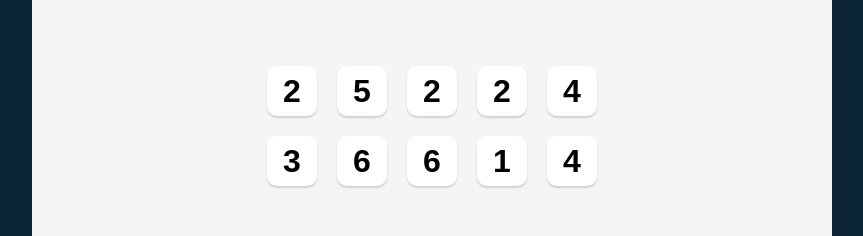
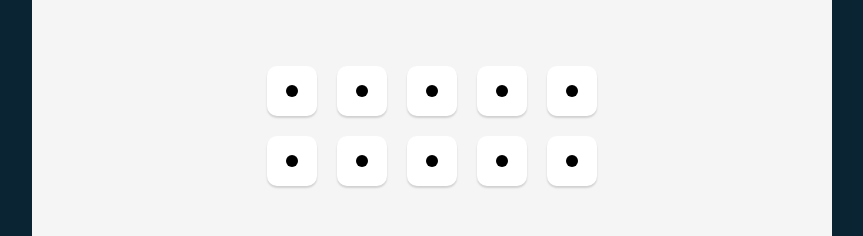
Before and after one commit to ronnypdev/Roll-Dice-Game, a React (Vite) app: page / in a window 1280 px wide. Shown: the part 234-470 px from the top of the page, without its empty margins (208-1071 px from the left). Built offline with nearby package versions, Linux system fonts and the light colour scheme.

Commit message:
added dots to the dice random value still pending

```diff
--- a/src/Die.jsx
+++ b/src/Die.jsx
@@ -6,7 +6,13 @@ export default function Die(props) {
 
   return (
       <div className="die-face" style={dieColor} onClick={props.holdDice}>
-          <h2 className="die-num">{props.value}</h2>
+      {/* <h2 className="die-num">{props.value}</h2> */}
+        <span className="pip"></span>
+          {/* <span className="pip"></span>
+          <span className="pip"></span>
+          <span className="pip"></span>
+          <span className="pip"></span>
+          <span className="pip"></span> */}
       </div>
   )
 }
--- a/src/index.css
+++ b/src/index.css
@@ -73,10 +73,48 @@ main {
   width: 50px;
   box-shadow: 0px 2px 2px rgba(0, 0, 0, 0.15);
   border-radius: 10px;
-  display: flex;
-  justify-content: center;
-  align-items: center;
+  display: grid;
+  grid-template-areas:
+      "a . c"
+      "e g f"
+      "d . b";
   cursor: pointer;
+  flex: 0 0 auto;
+}
+
+.pip {
+  display: block;
+  align-self: center;
+  justify-self: center;
+  width: 12px;
+  height: 12px;
+  border-radius: 50%;
+  background-color: #000000;
+}
+
+.pip:nth-child(2) {
+  grid-area: b;
+}
+
+.pip:nth-child(3) {
+  grid-area: c;
+}
+
+.pip:nth-child(4) {
+  grid-area: d;
+}
+
+.pip:nth-child(5) {
+  grid-area: e;
+}
+
+.pip:nth-child(6) {
+  grid-area: f;
+}
+
+/* This selects the last pip of odd-valued dice (1, 3, 5) and positions the pip in the center */
+.pip:nth-child(odd):last-child {
+  grid-area: g;
 }
 
 .die-num {
```
